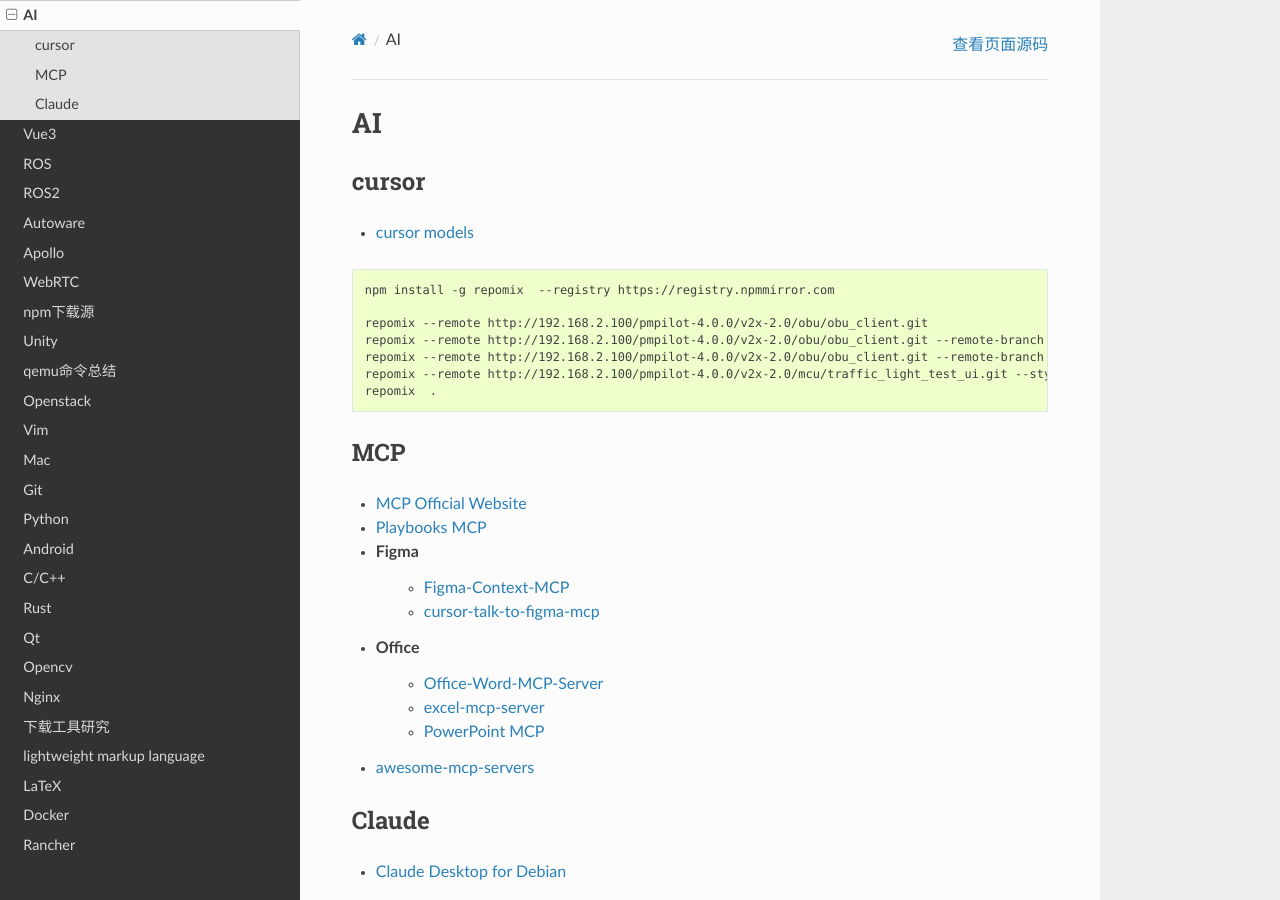
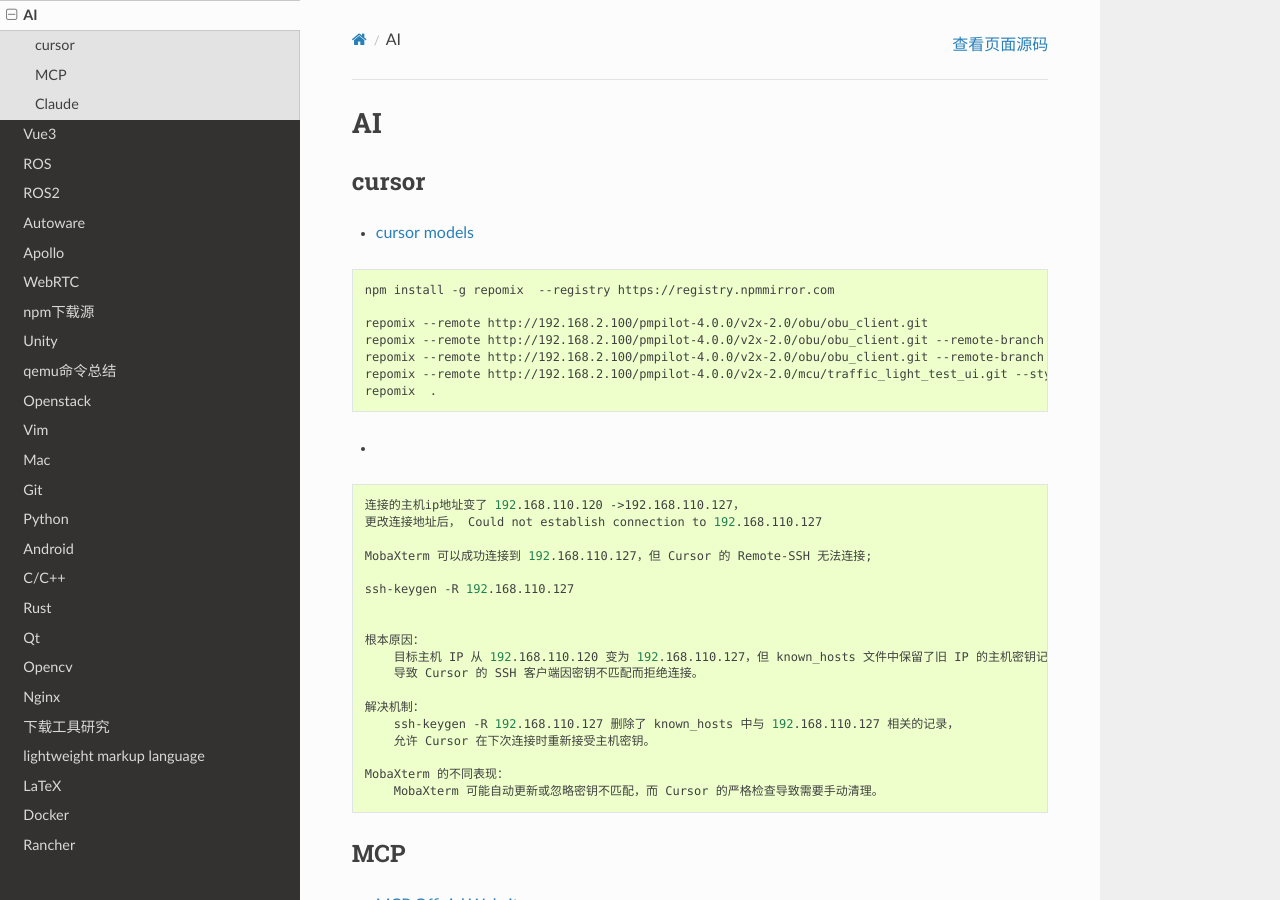
Before and after one commit to my-rds-store/my_space, a Sphinx documentation site: the page built from source/ai/index.rst, in a window 1280 px wide and 900 px high. Built offline with Sphinx 7.4.7 and the Read the Docs theme 3.1.0, drawn with Linux system fonts in a browser that asks for light colours.

Commit message:
update ..

```diff
--- a/source/ai/index.rst
+++ b/source/ai/index.rst
@@ -17,6 +17,29 @@
    repomix --remote http://192.168.2.100/pmpilot-4.0.0/v2x-2.0/obu/obu_client.git --remote-branch 935b695
    repomix --remote http://192.168.2.100/pmpilot-4.0.0/v2x-2.0/mcu/traffic_light_test_ui.git --style markdown,
    repomix  .
+
+*
+
+.. code-block:: sh
+
+    连接的主机ip地址变了 192.168.110.120 ->192.168.110.127，
+    更改连接地址后， Could not establish connection to 192.168.110.127
+
+    MobaXterm 可以成功连接到 192.168.110.127，但 Cursor 的 Remote-SSH 无法连接;
+
+    ssh-keygen -R 192.168.110.127
+
+
+    根本原因：
+        目标主机 IP 从 192.168.110.120 变为 192.168.110.127，但 known_hosts 文件中保留了旧 IP 的主机密钥记录，
+        导致 Cursor 的 SSH 客户端因密钥不匹配而拒绝连接。
+
+    解决机制：
+        ssh-keygen -R 192.168.110.127 删除了 known_hosts 中与 192.168.110.127 相关的记录，
+        允许 Cursor 在下次连接时重新接受主机密钥。
+
+    MobaXterm 的不同表现：
+        MobaXterm 可能自动更新或忽略密钥不匹配，而 Cursor 的严格检查导致需要手动清理。
 
 
 **************
```
